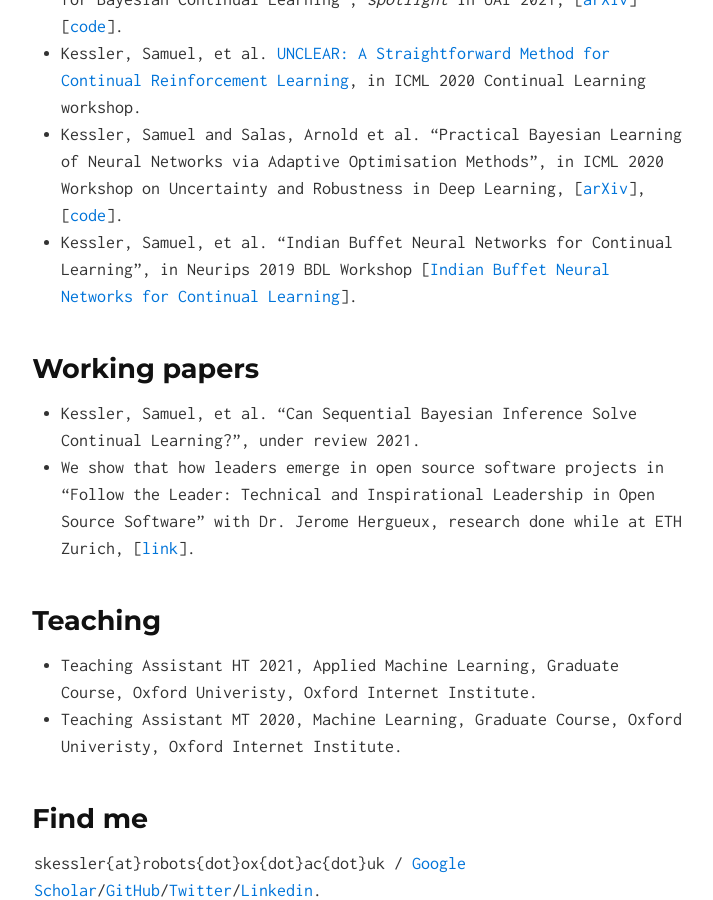
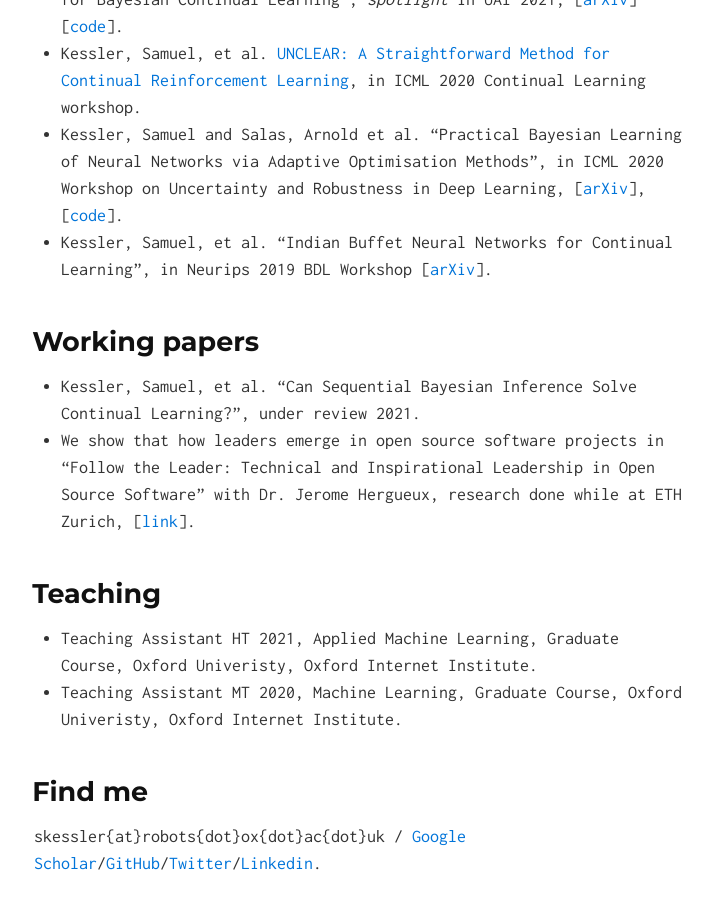
Before and after one commit to skezle/skezle.github.io, a Jekyll site: the page built from index.md, in a window 1280 px wide and 900 px high, scrolled down 1472 px. Shown: the whole window, without its empty margins (282-995 px from the left). Built offline with Jekyll 4.4.1, drawn with Linux system fonts in a browser that asks for light colours.

Commit message:
Update index.md

```diff
--- a/index.md
+++ b/index.md
@@ -29,7 +29,7 @@ Statistics at ETH Zurich.
 * Kessler, Samuel, et al. "Hierarchical Indian Buffet Neural Networks for Bayesian Continual Learning", *spotlight* in UAI 2021, \[[arXiv](https://arxiv.org/abs/1912.02290)\] \[[code](https://github.com/skezle/IBP_BNN)\].
 * Kessler, Samuel, et al. [UNCLEAR: A Straightforward Method for Continual Reinforcement Learning](https://drive.google.com/file/d/1GMTWC0C6jMTwtqZxoyq6a-VDxkrDCIHm/view), in ICML 2020 Continual Learning workshop.
 * Kessler, Samuel and Salas, Arnold et al. "Practical Bayesian Learning of Neural Networks via Adaptive Optimisation Methods", in ICML 2020 Workshop on Uncertainty and Robustness in Deep Learning, \[[arXiv](https://arxiv.org/abs/1811.03679)\], \[[code](https://github.com/skezle/BADAM)\].
-* Kessler, Samuel, et al. "Indian Buffet Neural Networks for Continual Learning", in Neurips 2019 BDL Workshop \[[Indian Buffet Neural Networks for Continual Learning](http://bayesiandeeplearning.org/2019/papers/63.pdf)\].
+* Kessler, Samuel, et al. "Indian Buffet Neural Networks for Continual Learning", in Neurips 2019 BDL Workshop \[[arXiv](http://bayesiandeeplearning.org/2019/papers/63.pdf)\].
 
 ## Working papers
 * Kessler, Samuel, et al. "Can Sequential Bayesian Inference Solve Continual Learning?", under review 2021.
```
